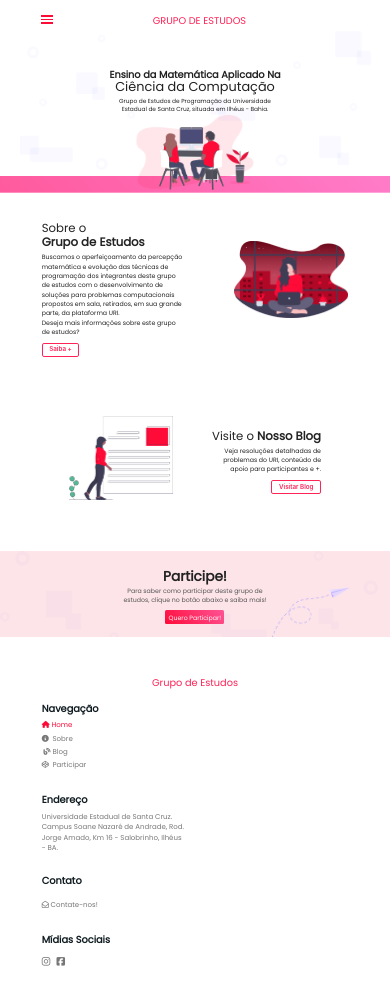
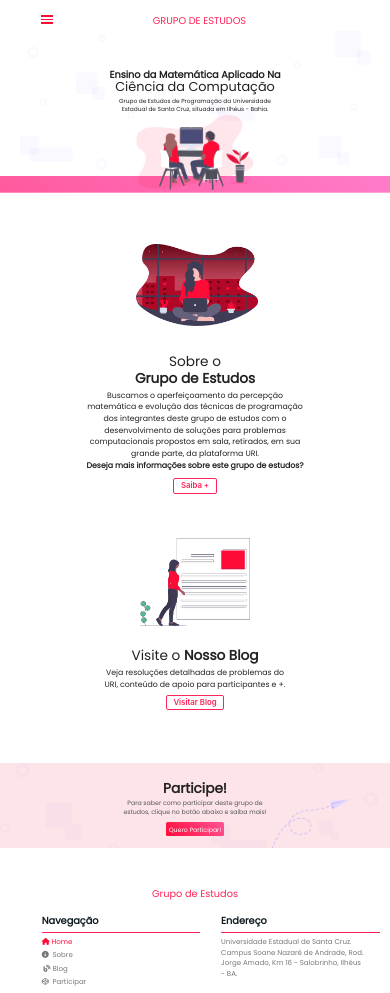
Before and after one commit to danieljcksn/grupo-de-estudos, a plain HTML site: page index.html in a window 390 px wide. Shown: the top 993 px of the page. Drawn offline with nearby package versions, Linux system fonts and the light colour scheme.

Commit message:
Home Responsiva

```diff
--- a/index.html
+++ b/index.html
@@ -76,6 +76,24 @@
                 </div>
             </div>
         </div>
+        <div class="sobre-mobile">
+            <div class="row">
+                <div class="col s12">
+                    <img src="Imagens/fig2.png" class="fig2-mobile" alt="Ilustração: Sobre">
+                </div>
+            </div>
+            <div class="row">
+                <div class="col s12">
+                    <p class="sobre-title">Sobre o</p>
+                    <h1 class="sobre-title1">Grupo de Estudos</h1>
+                    <p class="sobre-text">Buscamos o aperfeiçoamento da percepção matemática e evolução das técnicas de programação dos integrantes deste grupo de estudos com o desenvolvimento de soluções para problemas computacionais propostos em sala, retirados, em sua grande parte, da plataforma URI.
+                        <br><b>Deseja mais informações sobre este grupo de estudos?</b></p>
+                    <div class="centralizado">
+                        <form><button type="submit" class="saiba-sobre" formaction="sobre.html">Saiba +</button></form>
+                    </div>
+                </div>
+            </div>
+        </div>
         <!--Fim - Sobre-->
 
         <!--Blog-->
@@ -84,10 +102,28 @@
                 <div class="col s6">
                     <img src="Imagens/fig3.png" class="fig3" alt="Ilustração Blog">
                 </div>
+
                 <div class="col s6">
                     <p class="blog-title">Visite o <b>Nosso Blog</b></p>
                     <p class="blog-text">Veja resoluções detalhadas de problemas do URI, conteúdo de apoio para participantes e +.</p>
                     <form><button type="submit" class="visitar-blog" formaction="blog.html">Visitar Blog</button></form>
+                </div>
+            </div>
+        </div>
+
+        <div class="blog-mobile">
+            <div class="row">
+                <div class="col s12">
+                    <img src="Imagens/fig3.png" class="fig3" alt="Ilustração Blog">
+                </div>
+            </div>
+            <div class="row">
+                <div class="col s12">
+                    <p class="blog-title">Visite o <b>Nosso Blog</b></p>
+                    <p class="blog-text">Veja resoluções detalhadas de problemas do URI, conteúdo de apoio para participantes e +.</p>
+                    <div class="centralizado">
+                        <form><button type="submit" class="visitar-blog" formaction="blog.html">Visitar Blog</button></form>
+                    </div>
                 </div>
             </div>
         </div>
@@ -99,7 +135,9 @@
                 <div class="col s12">
                     <h1 class="participe-title">Participe!</h1>
                     <p class="participe-subtitle">Para saber como participar deste grupo de estudos, clique no botão abaixo e saiba mais!</p>
-                    <form><button type="submit" class="participar" formaction="participar.html">Quero Participar!</button></form>
+                    <div class="centralizado">
+                        <form><button type="submit" class="participar" formaction="participar.html">Quero Participar!</button></form>
+                    </div>
                 </div>
             </div>
         </div>
@@ -162,8 +200,6 @@
                             <a href="participar.html"><i class="fab fa-codepen"></i>&nbsp; Participar</a>
                         </div>
                 </div>
-            </div>
-            <div class="row">
                 <div class="col s6">
                     <p id="endereco-title"><b>Endereço</b></p>
                     <p id="endereco-text">Universidade Estadual de Santa Cruz.
@@ -175,8 +211,6 @@
                     <p id="contato-title"><b>Contato</b></p>
                     <p id="contato-text"><a href="mailto:projetodensino@gmail.com"><i class="far fa-envelope-open"></i> Contate-nos!</a></p>
                 </div>
-            </div>
-            <div class="row">
                 <div class="social">
                     <div class="col s6">
                         <p id="social-title"><b>Mídias Sociais</b></p>
@@ -191,7 +225,7 @@
         <footer class="page-footer">
             <div class="footer-copyright">
               <div class="container">
-              © 2020 Feito com <i class="far fa-heart"></i> por <a href="https://www.escavador.com/sobre/3168420/marta-magda-dornelles" target="_blank">Prof.ª Dra. Marta Magda</a> e <a href="https://github.com/daniielcavallcante/"target="_blank">Daniel Cavalcante</a>.
+              © 2020 Criado com <i class="far fa-heart"></i> por <a href="https://www.escavador.com/sobre/3168420/marta-magda-dornelles" target="_blank">Prof.ª Dra. Marta Magda</a> e <a href="https://github.com/daniielcavallcante/"target="_blank">Daniel Cavalcante</a>.
               </div>
             </div>
         </footer>
--- a/styles/styleIndex.scss
+++ b/styles/styleIndex.scss
@@ -74,6 +74,12 @@ nav{
 //Definindo o link 'home' com cor diferente
 #home{
     color: #FF0B38;
+}
+.sobre-mobile{
+    display: none;
+}
+.blog-mobile{
+    display: none;
 }
 #participar-mobile, #home-mobile, #sobre-mobile, #blog-mobile{
     display: none;
@@ -288,7 +294,7 @@ a:hover, a.active{
     float: left;
 }
 .blog-title{
-    margin-top: 20%;
+    margin-top: 11%;
     font-size: 2.2vw;
     font-weight: normal;
 }
@@ -639,7 +645,7 @@ footer{
     .circulo{
         display: none;
     }
-        .sobre-title{
+    .sobre-title{
         margin-bottom: -0.5vw;
     }
     .sobre-title, .sobre-title1, .blog-title, .participe-title, .footer-title{
@@ -771,9 +777,13 @@ footer{
         left: 0;
     }
 
+    .centralizado{
+        text-align: center;
+    }
     .circulo{
         display: none;
     }
+
     @keyframes bg-animation{
         0%{
             background-position: left;
@@ -781,6 +791,20 @@ footer{
         100%{
             background-position: right;
         }
+    }
+    //Ocultando e Exibindo Divs
+    .sobre{
+        display: none;
+    }
+    .blog{
+        display: none;
+    }
+    .sobre-mobile{
+        display: block;
+        margin-bottom: 6vw;
+    }
+    .blog-mobile{
+        display: block;
     }
 
     //Oculta o botão de participação
@@ -799,24 +823,43 @@ footer{
         margin-right: 8%;
     }
     .sobre-title, .sobre-title1, .blog-title, .participe-title, .footer-title{
-        font-size: 3vw;
+        font-size: 3.5vw;
+        text-align: center;
     }
     .sobre-text, .blog-text, .participe-subtitle{
-        font-size: 1.6vw;
+        font-size: 2vw;
+        text-align: center;
     }
-    .fig2{
+    .sobre-text{
+        width: 60%;
+        margin: auto;
+        margin-bottom: 0.5vw;
+    }
+    .blog-text{
+        margin-top: 0.5vw;
+        margin: auto;
+        width: 50%;
+    }
+    .fig2-mobile{
         margin-top: 15%;
-        width: 80%;
-        float: right;
+        width: 33%;
+        margin-left: 34%;
     }
     .saiba-sobre, .visitar-blog{
-        font-size: 1.6vw;
+        font-size: 2vw;
+        margin-left: auto;
+        margin-right: auto;
+    }
+    .visitar-blog{
+        margin-top: 1.3vw;
     }
     .blog-title{
-        margin-top: 10%;
+        margin-top: 0;
     }
     .fig3{
-        width: 90%;
+        width: 30%;
+        display: block;
+        margin-left: 35%;
     }
     .participe-title{
         font-size: 3.5vw;
@@ -828,14 +871,15 @@ footer{
     }
     .participar{
         font-size: 1.6vw;
-        margin-left: 42%;
+        margin-left: auto;
+        margin-right: auto;
         font-weight: normal;
     }
     //Footer Mobile
     .footer-mobile{
         margin-left: 8%;
         margin-top: 10vw;
-        display: block;
+        display: inline-block;
     }
     .footer-info{
         display: none;
@@ -847,13 +891,15 @@ footer{
         margin-left: -8vw;
     }
     #navegacao-title, #endereco-title, #contato-title, #social-title{
+        padding-bottom: 1vw;
         font-size: 2.5vw;
+        border-bottom: solid 0.01vw #FF2256;
     }
     #contato-text a, #endereco-text, .footer-links a{
         font-size: 1.8vw;
     }
     #facebook, #instagram{
-        font-size: 2.5vw;
+        font-size: 3vw;
     }
     #contato-text{
         margin-top: -0.2vw;
@@ -865,4 +911,5 @@ footer{
         height: 6vw !important;
     }
 }
+
 //F I M  M E D I A  Q U E R Y
```
Also changed, not shown: styles/styleIndex.css, 1 other file.
